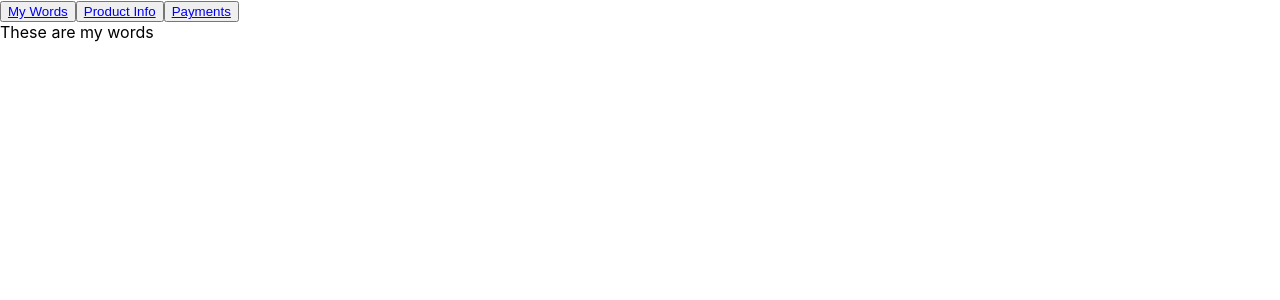
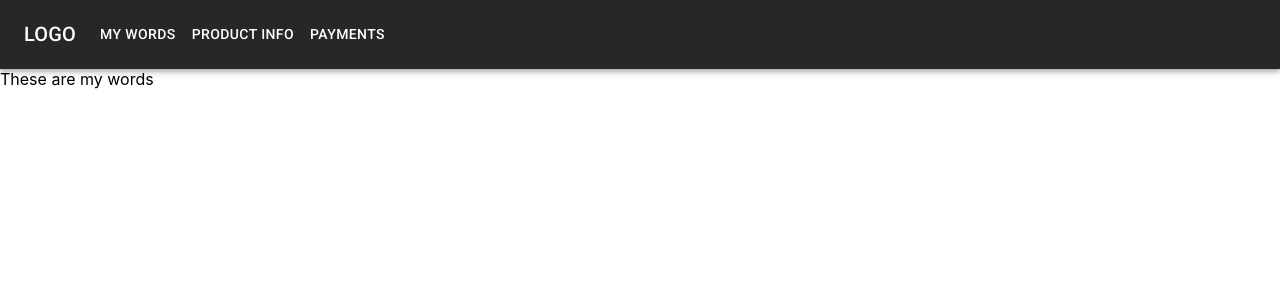
Before and after one commit to JBeckintosh/dict, a React (Create React App) app: page / in a window 1280 px wide. Shown: the top 300 px of the page. Built offline with nearby package versions, Linux system fonts and the light colour scheme.

Commit message:
Adding basic material UI app bar in header

```diff
--- /dev/null
+++ b/src/components/app-bar/ResponsiveAppBar.tsx
@@ -0,0 +1,67 @@
+import React from 'react';
+import { useNavigate } from 'react-router-dom';
+import AppBar from '@mui/material/AppBar';
+import Box from '@mui/material/Box';
+import Toolbar from '@mui/material/Toolbar';
+import Typography from '@mui/material/Typography';
+import Container from '@mui/material/Container';
+import Button from '@mui/material/Button';
+import { createTheme } from '@mui/material';
+import { ThemeProvider } from '@emotion/react';
+
+const pages = ['My Words', 'Product Info', 'Payments'];
+
+const darkTheme = createTheme({
+  palette: {
+    mode: 'dark',
+    primary: {
+      main: '#1976d2',
+    },
+  },
+});
+
+const ResponsiveAppBar = () => {
+  const navigate = useNavigate();
+
+  const handlePageChange = (page: string): void => {
+    switch (page) {
+      case '': navigate(''); break;
+      case 'My Words': navigate('/my-words'); break;
+      case 'Product Info': navigate('/product-info'); break;
+      case 'Payments': navigate('/payments'); break;
+    }
+  }
+
+  return (
+    <ThemeProvider theme={darkTheme}>
+      <AppBar position="static">
+        <Container maxWidth="xl">
+          <Toolbar disableGutters>
+            <Typography
+              onClick={() => handlePageChange('')}
+              variant="h6"
+              noWrap
+              component="div"
+              sx={{ mr: 2, display: { xs: 'none', md: 'flex' } }}
+            >
+              LOGO
+            </Typography>
+            <Box sx={{ flexGrow: 1, display: { xs: 'none', md: 'flex' } }}>
+              {pages.map((page) => (
+                <Button
+                  key={page}
+                  onClick={() => handlePageChange(page)}
+                  sx={{ my: 2, color: 'white', display: 'block' }}
+                >
+                  {page}
+                </Button>
+              ))}
+            </Box>
+          </Toolbar>
+        </Container>
+      </AppBar>
+    </ThemeProvider>
+  );
+};
+
+export default ResponsiveAppBar;
--- a/src/components/header/Header.tsx
+++ /dev/null
@@ -1,14 +0,0 @@
-import React from 'react'
-import { Link } from 'react-router-dom'
-
-function Header() {
-    return (
-        <nav>
-            <button><Link to="/my-words">My Words</Link></button>
-            <button><Link to="/product-info">Product Info</Link></button>
-            <button><Link to="/payments">Payments</Link></button>
-        </nav>
-    )
-}
-
-export default Header
--- a/src/index.tsx
+++ b/src/index.tsx
@@ -1,7 +1,7 @@
 import React from 'react';
 import ReactDOM from 'react-dom';
 import { BrowserRouter } from 'react-router-dom';
-import Header from './components/header/Header';
+import ResponsiveAppBar from './components/app-bar/ResponsiveAppBar';
 import RouteList from './components/routes/RouteList';
 import './index.css';
 import reportWebVitals from './reportWebVitals';
@@ -9,7 +9,7 @@ import reportWebVitals from './reportWebVitals';
 ReactDOM.render(
   <React.StrictMode>
     <BrowserRouter>
-      <Header />
+      <ResponsiveAppBar />
       <RouteList />
     </BrowserRouter>
   </React.StrictMode>,
```
